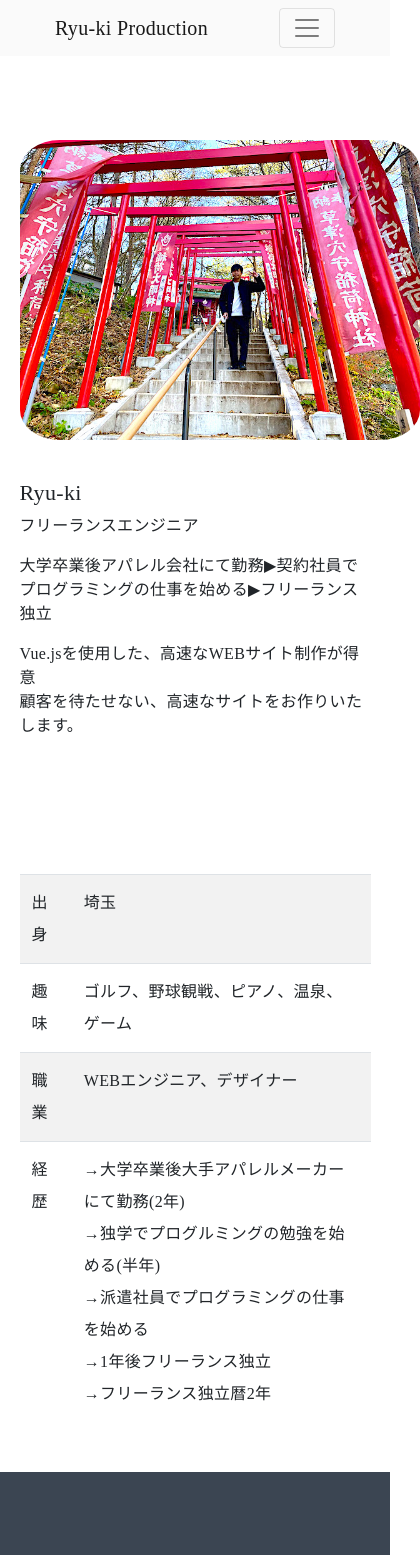
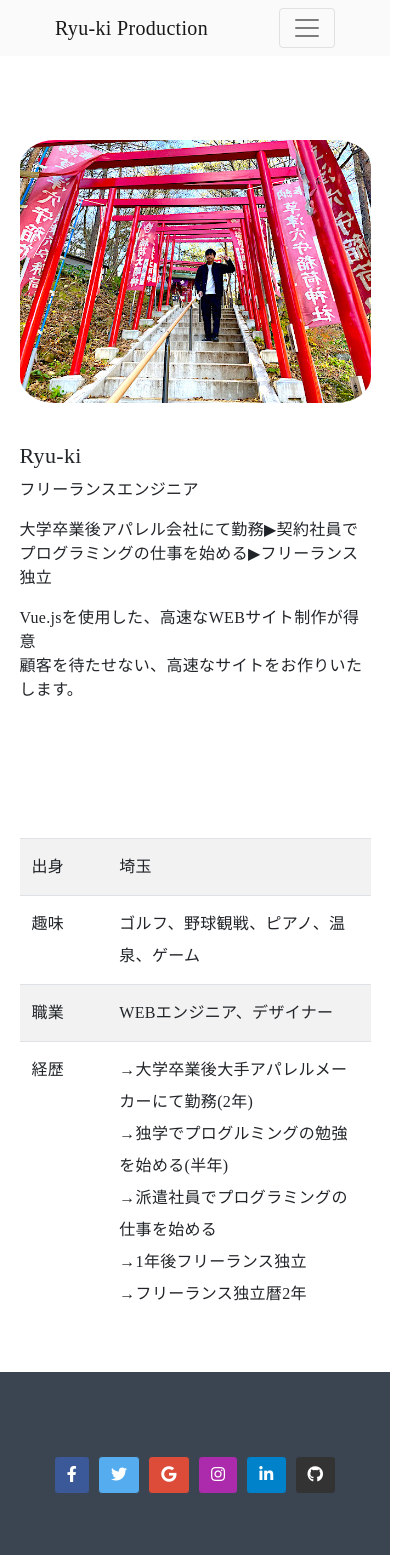
Before and after one commit to rk5155/rk-portforio, a Vue app: page /profile in a window 390 px wide. Shown: the top 1555 px of the page, 420 px wide, since content can reach past the window. Built offline with nearby package versions, Linux system fonts and the light colour scheme.

Commit message:
css調整した

```diff
--- a/src/components/Content1.vue
+++ b/src/components/Content1.vue
@@ -56,8 +56,8 @@
         text-align: center;
     }
     .content1 img {
-        width: auto;
-        height: 300px;
+        width: 100%;
+        height: auto;
     }
     .content1__text {
         width: 100%;
--- a/src/components/Content2.vue
+++ b/src/components/Content2.vue
@@ -122,7 +122,9 @@
     .content2__box:nth-child(odd) {
         border-right: none;
     }
-
+    .content2__box p {
+        height: auto;
+    }
 }
 
 </style>
--- a/src/components/TablePrice.vue
+++ b/src/components/TablePrice.vue
@@ -18,4 +18,9 @@
     font-weight: bold;
     font-size: 20px;
 }
+@media screen and (max-width: 580px) {
+    table td:nth-child(1) {
+        width: 25%;
+    }
+}
 </style>
--- a/src/components/TwoBox.vue
+++ b/src/components/TwoBox.vue
@@ -61,6 +61,10 @@
         height: auto;
         margin: 16px 0;
     }
+    .two-box__box img {
+        width: 100%;
+        height: auto;
+    }
 }
 
 </style>
--- a/src/views/Home.vue
+++ b/src/views/Home.vue
@@ -118,6 +118,11 @@
         width: 90%;
         margin: 50px auto;
       }
+      .table p {
+        width: 100%;
+        display: block;
+        font-size: 14px;
+      }
   }
 
 </style>
```
